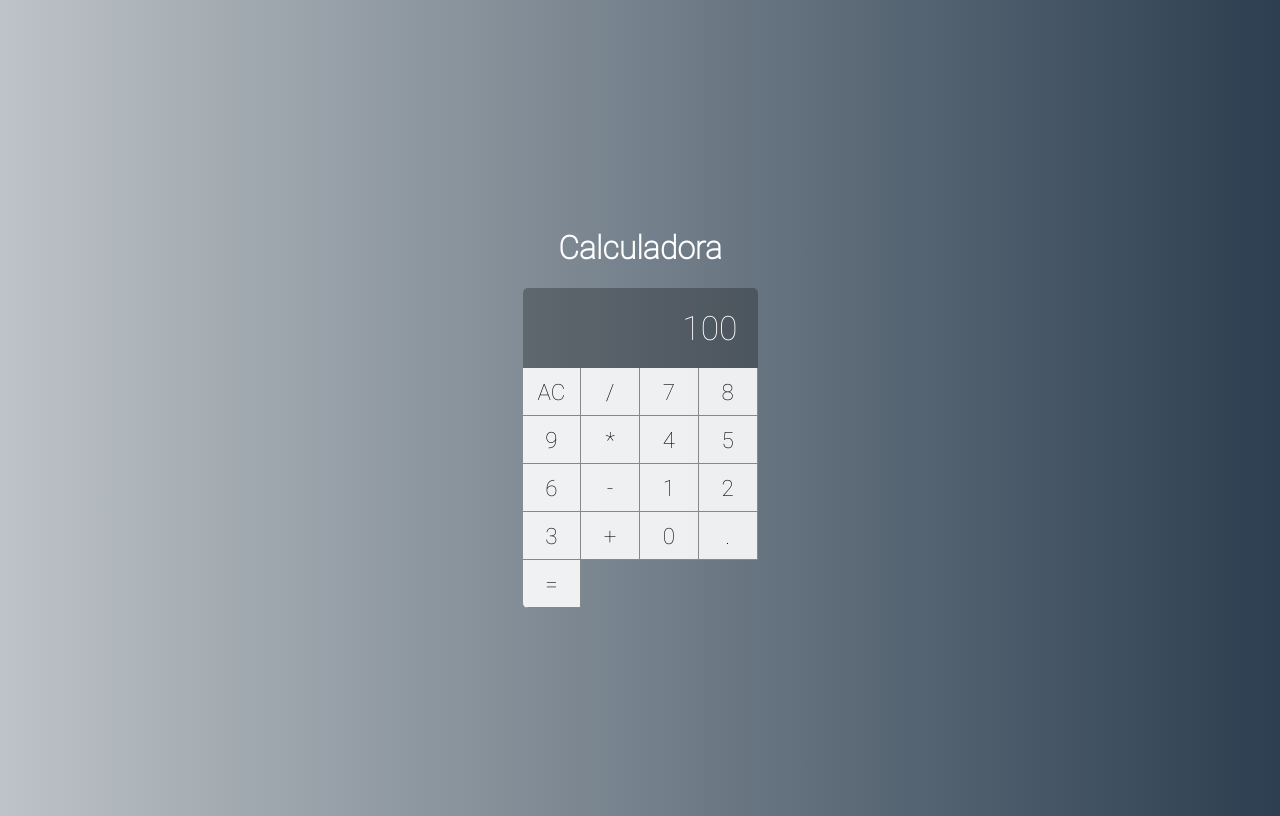
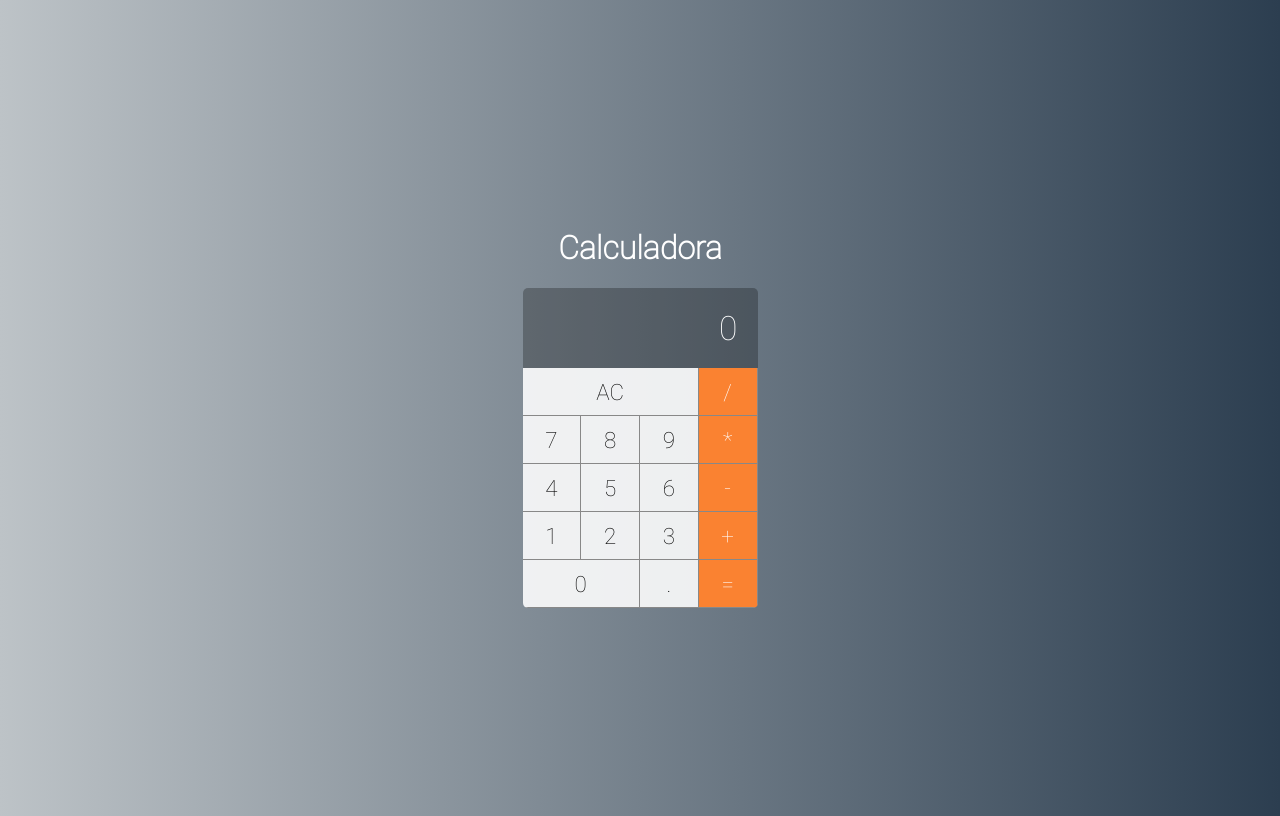
Before and after one commit to HenriqueRas1/Estudo-Calculadora, a React (Create React App) app: page / in a window 1280 px wide. Built offline with nearby package versions, Linux system fonts and the light colour scheme.

Commit message:
feat: logica de programação

```diff
--- a/src/main/Calculator.jsx
+++ b/src/main/Calculator.jsx
@@ -5,6 +5,14 @@
 import Display from '../components/Display'
 
 export default class Calculator extends Component {
+
+    constructor(props){
+        super (props)
+        this.clearMemory = this.clearMemory.bind(this)
+        this.setOperation = this.setOperation.bind(this)
+        this.addDigit = this.addDigit.bind(this)
+    }
+
 
     clearMemory() {
         console.log('limpar')
@@ -19,28 +27,26 @@
     }
 
     render() {
-        const addDigit = n => this.addDigit(n)
-        const setOperation = op => this.setOperation(op)
         return (
             <div className="calculator">
-               <Display value={100} />
-               <Button label='AC'click={() => this.clearMemory()} />
-               <Button label='/' click={setOperation} />
-               <Button label='7'/>
-               <Button label='8'/>
-               <Button label='9'/>
-               <Button label='*'/>
-               <Button label='4'/>
-               <Button label='5'/>
-               <Button label='6'/>
-               <Button label='-'/>
-               <Button label='1'/>
-               <Button label='2'/>
-               <Button label='3'/>
-               <Button label='+'/>
-               <Button label='0'/>
-               <Button label='.'/>
-               <Button label='='/>
+               <Display value={0} />
+               <Button label='AC'click={this.clearMemory} triple />
+               <Button label='/' click={this.setOperation} operation/>
+               <Button label='7' click={this.addDigit} />
+               <Button label='8' click={this.addDigit} />
+               <Button label='9' click={this.addDigit} />
+               <Button label='*' click={this.addDigit} operation />
+               <Button label='4' click={this.addDigit} />
+               <Button label='5' click={this.addDigit} />
+               <Button label='6' click={this.addDigit} />
+               <Button label='-' click={this.setOperation} operation />
+               <Button label='1' click={this.addDigit} />
+               <Button label='2' click={this.addDigit} />
+               <Button label='3' click={this.addDigit} />
+               <Button label='+' click={this.setOperation} operation />
+               <Button label='0' click={this.addDigit} double />
+               <Button label='.' click={this.addDigit} />
+               <Button label='=' click={this.setOperation} operation />
 
             </div>
         );
```
